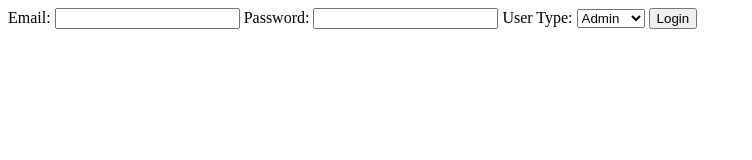
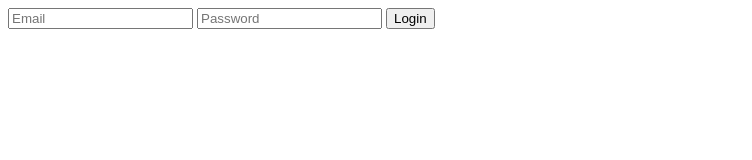
Before and after one commit to harharmahadev57/mahadevexamneet, a plain HTML site: page templates/login.html in a window 1280 px wide. Shown: the whole page, without its empty margins (0-752 px from the left). Drawn offline with Linux system fonts and the light colour scheme.

Commit message:
login.html

```diff
--- a/templates/login.html
+++ b/templates/login.html
@@ -1,15 +1,13 @@
-<form action="/login" method="POST">
-    <label>Email:</label>
-    <input type="email" name="email" required>
-
-    <label>Password:</label>
-    <input type="password" name="password" required>
-
-    <label>User Type:</label>
-    <select name="user_type">
-        <option value="admin">Admin</option>
-        <option value="student">Student</option>
-    </select>
-
-    <button type="submit">Login</button>
-</form>
+<!DOCTYPE html>
+<html lang="en">
+<head>
+    <title>Login</title>
+</head>
+<body>
+    <form action="/login" method="post">
+        <input type="email" name="email" placeholder="Email" required>
+        <input type="password" name="password" placeholder="Password" required>
+        <button type="submit">Login</button>
+    </form>
+</body>
+</html>
```
